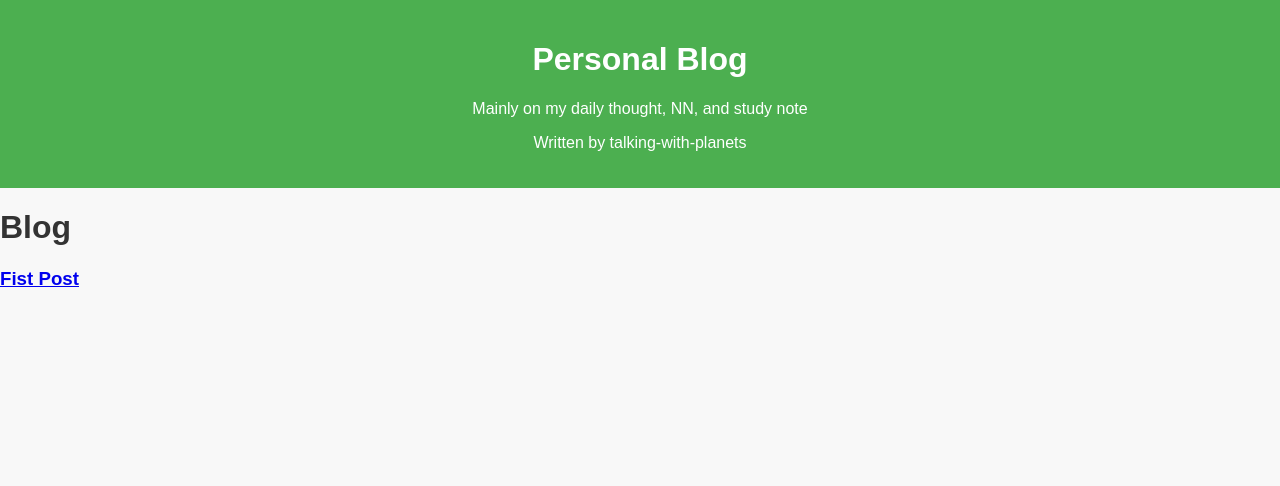
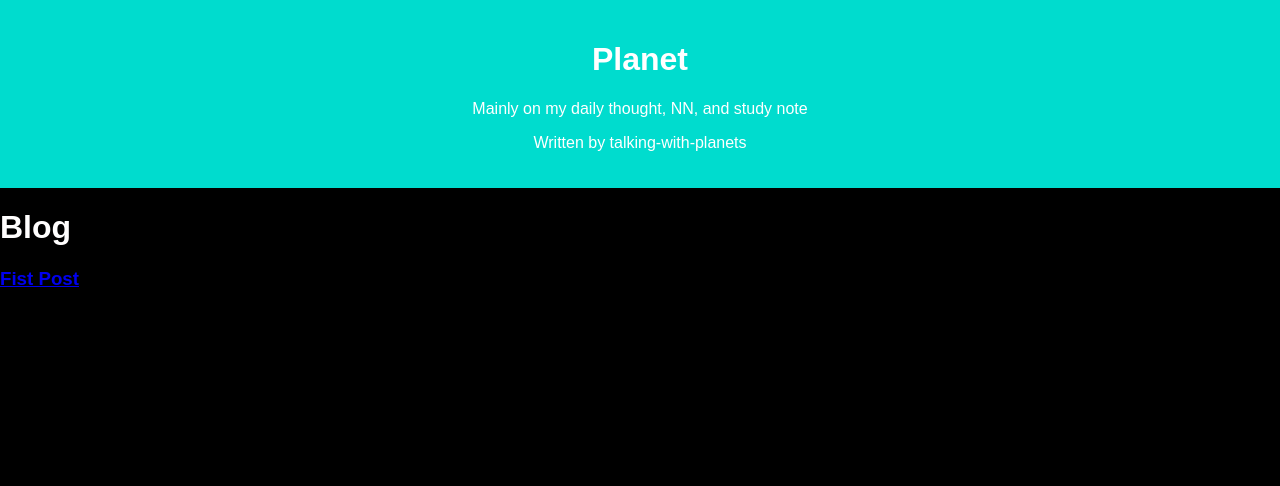
Before and after one commit to talking-with-planets/blog, a plain HTML site: page index.html in a window 1280 px wide. Shown: the top 486 px of the page. Drawn offline with Linux system fonts and the light colour scheme.

Commit message:
Add files via upload
color changes

```diff
--- a/index.html
+++ b/index.html
@@ -7,7 +7,7 @@
 </head>
 <body>
     <header>
-        <h1>Personal Blog</h1>
+        <h1>Planet</h1>
         <p>Mainly on my daily thought, NN, and study note</p>
         <p>Written by talking-with-planets</p>
     </header>
--- a/style.css
+++ b/style.css
@@ -1,16 +1,16 @@
 body {
     font-family: Arial, sans-serif;
-    color: #333;
-    background-color: #f8f8f8;
+    color: #fffefe;
+    background-color: #000000;
     margin: 0;
     padding: 0;
 }
 
 header {
-    background-color: #4CAF50;
+    background-color: #00dcce;
     padding: 20px;
     text-align: center;
-    color: white;
+    color: rgb(255, 255, 255);
 }
 
 nav {
```
